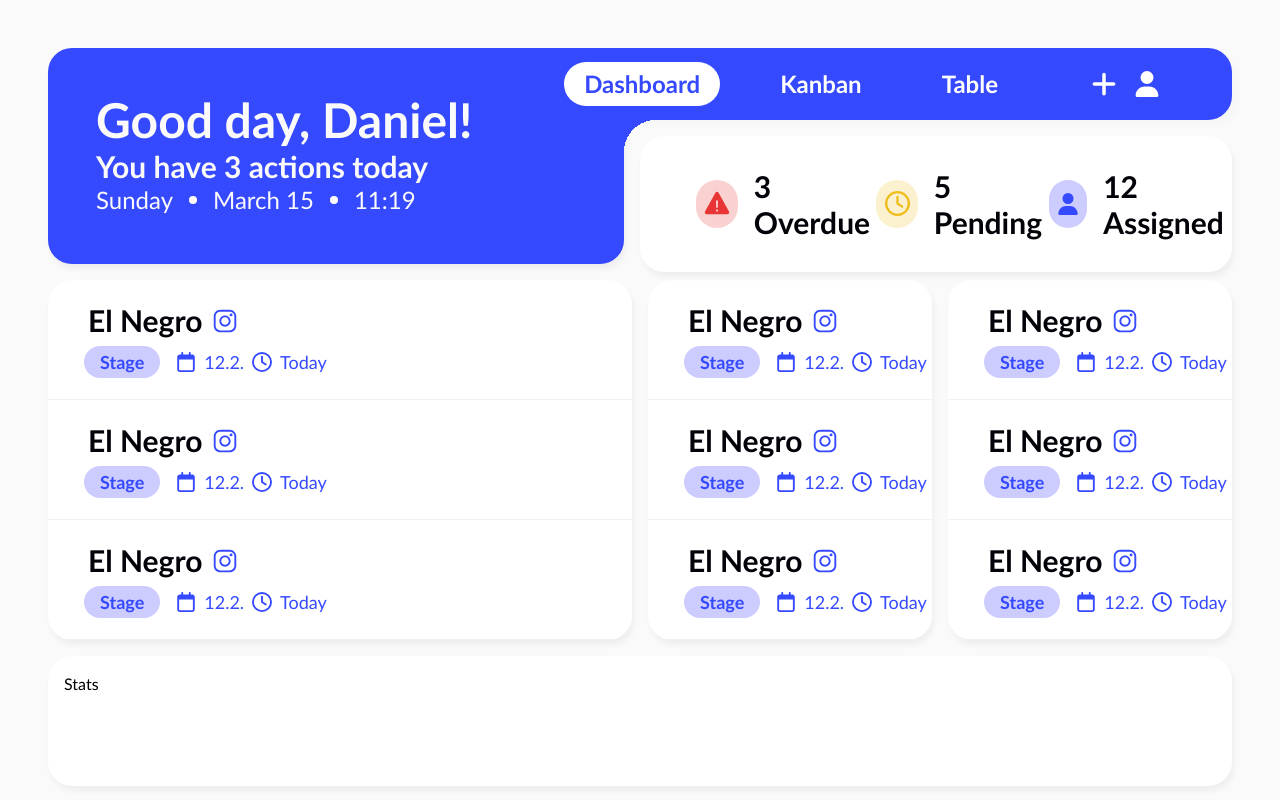
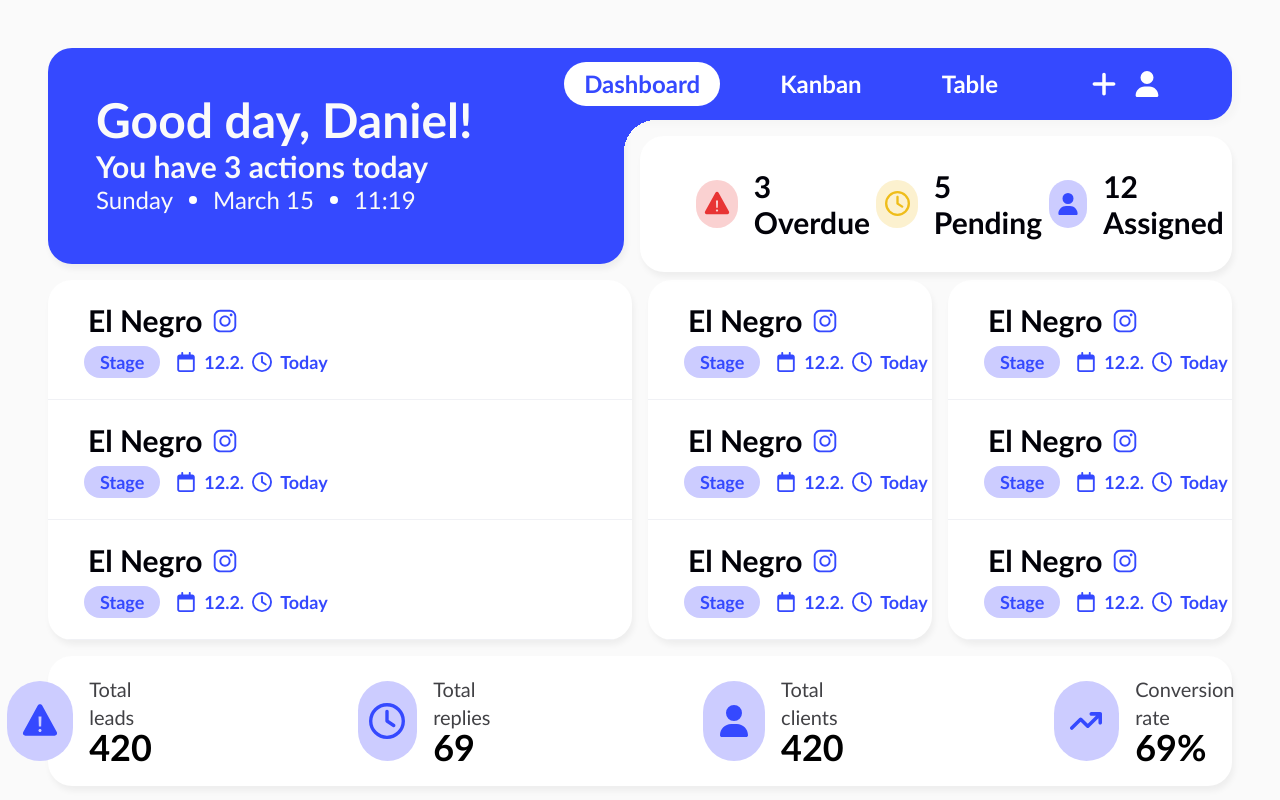
Before and after one commit to daniel-kadlec/Sway, a Next.js app: page /dashboard in a window 1280 px wide. Built offline with nearby package versions, Linux system fonts and the light colour scheme.

Commit message:
Feat: component file structure refactored, added stats card

```diff
--- a/app/components/navbar.tsx
+++ b/app/components/Navbar/navbar.tsx
@@ -1,8 +1,8 @@
 'use client';
 
 import Link from "next/link";
-import StatusSummary from "@/app/components/status-summary";
-import NavLinks from "@/app/components/navLinks";
+import StatusSummary from "@/app/components/Status summary/status-summary";
+import NavLinks from "@/app/components/Navbar/navLinks";
 import { useEffect, useState } from "react";
 
 import { FaUser } from "react-icons/fa6";
--- /dev/null
+++ b/app/components/Stats/stats-item.tsx
@@ -0,0 +1,33 @@
+import { IconType } from "react-icons";
+
+type StatItemProps = {
+    icon: IconType;
+    label: string;
+    value: string | number;
+
+    iconSize?: number;
+    iconOffsetY?: number;
+
+    className?: string;
+};
+
+export default function StatItem({ icon: Icon, label, value, iconSize = 28, iconOffsetY = 0, className }: StatItemProps) {
+    return (
+        <div className={`flex items-center gap-4 ${className}`}>
+            {/* icon circle */}
+            <div className="w-20 h-20 rounded-full bg-primary-light flex items-center justify-center">
+                <Icon
+                    size={iconSize}
+                    style={{ transform: `translateY(${iconOffsetY}px)` }}
+                    className="text-primary"
+                />
+            </div>
+
+            {/* text */}
+            <div className="flex flex-col">
+                <span className="text-darkgray text-xl">{label}</span>
+                <span className="text-4xl font-semibold -mt-1">{value}</span>
+            </div>
+        </div>
+    );
+}
--- /dev/null
+++ b/app/components/Stats/stats.tsx
@@ -0,0 +1,55 @@
+import StatItem from "@/app/components/Stats/stats-item";
+
+import { IoIosWarning } from "react-icons/io";
+import { FaRegClock } from "react-icons/fa6";
+import { FaUser } from "react-icons/fa6";
+import { FaArrowTrendUp } from "react-icons/fa6";
+
+type StatsProps = {
+    className?: string;
+};
+
+export default function Stats({ className }: StatsProps) {
+    return (
+        <div
+            className={`long-card-base flex items-center ${className}`}
+        >
+            <div className={'flex items-center justify-center gap-24 w-full pl-10 pr-16'}>
+                <StatItem
+                    icon={IoIosWarning}
+                    label="Total leads"
+                    value={420}
+                    iconSize={42}
+                    iconOffsetY={-1}
+                />
+
+                <div className="vertical-line" />
+
+                <StatItem
+                    icon={FaRegClock}
+                    label="Total replies"
+                    value={69}
+                    iconSize={36}
+                />
+
+                <div className="vertical-line" />
+
+                <StatItem
+                    icon={FaUser}
+                    label="Total clients"
+                    value={420}
+                    iconSize={32}
+                />
+
+                <div className="vertical-line" />
+
+                <StatItem
+                    icon={FaArrowTrendUp}
+                    label="Conversion rate"
+                    value="69%"
+                    iconSize={32}
+                />
+            </div>
+        </div>
+    );
+}
--- a/app/components/status-summary.tsx
+++ b/app/components/Status summary/status-summary.tsx
@@ -1,4 +1,4 @@
-import StatusSummaryItem from "@/app/components/status-summary-item";
+import StatusSummaryItem from "@/app/components/Status summary/status-summary-item";
 
 import { IoIosWarning } from "react-icons/io";
 import { FaRegClock } from "react-icons/fa6";
--- a/app/components/lead.tsx
+++ b/app/components/lead.tsx
@@ -14,9 +14,9 @@ export default function Lead(){
                 <span className={'bg-primary-light text-primary px-4 py-0.5 rounded-full font-bold text-lg'}>Stage</span>
                 <span className={'flex items-center gap-2 text-primary'}>
                     <FaRegCalendar size={20}/>
-                    <span className={'text-lg font-medium'}>12.2.</span>
+                    <span className={'text-lg font-semibold'}>12.2.</span>
                     <FaRegClock size={20}/>
-                    <span className={'text-lg font-medium'}>Today</span>
+                    <span className={'text-lg font-semibold'}>Today</span>
                 </span>
             </span>
         </div>
--- a/app/components/stats.tsx
+++ /dev/null
@@ -1,10 +0,0 @@
-type StatsProps = {
-    className?: string;
-}
-export default function Stats({className}: StatsProps){
-    return(
-        <div className={`long-card-base ${className}`}>
-            <h1>Stats</h1>
-        </div>
-    )
-}
--- a/app/dashboard/page.tsx
+++ b/app/dashboard/page.tsx
@@ -1,5 +1,5 @@
 import Card from "@/app/components/card";
-import Stats from "@/app/components/stats";
+import Stats from "@/app/components/Stats/stats";
 export default function Dashoard() {
     return (
         <div className={'h-full'}>
--- a/app/globals.css
+++ b/app/globals.css
@@ -65,6 +65,9 @@
 .date-element{
     @apply text-shadow-white text-2xl;
 }
+.vertical-line{
+    @apply w-px h-28 bg-lightgray;
+}
 
 .hide-scrollbar::-webkit-scrollbar {
     display: none;
--- a/app/layout.tsx
+++ b/app/layout.tsx
@@ -1,5 +1,5 @@
 import "./globals.css";
-import Navbar from "@/app/components/navbar";
+import Navbar from "@/app/components/Navbar/navbar";
 export default function RootLayout({
   children,
 }: Readonly<{
```
Also changed, not shown: app/components/Navbar/navLinks.tsx (renamed from app/components/navLinks.tsx), app/components/Status summary/status-summary-item.tsx (renamed from app/components/status-summary-item.tsx).
